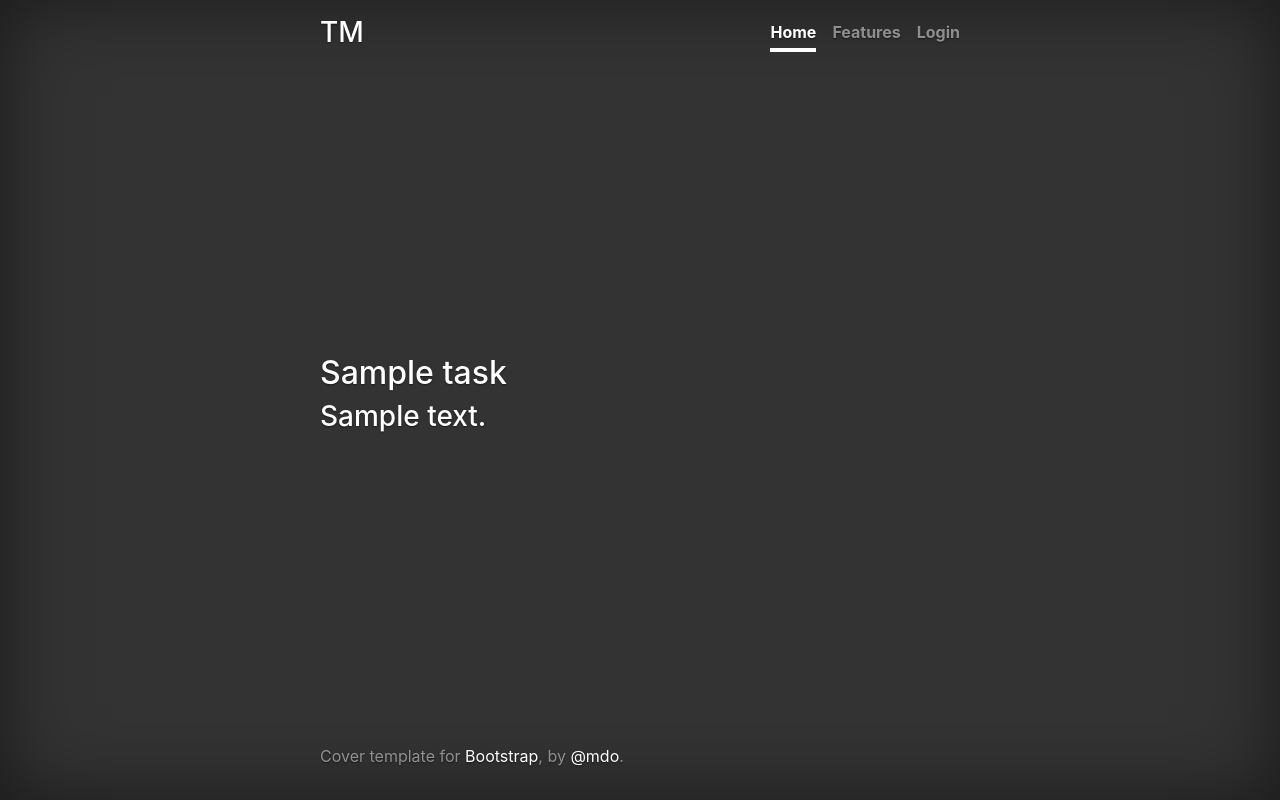
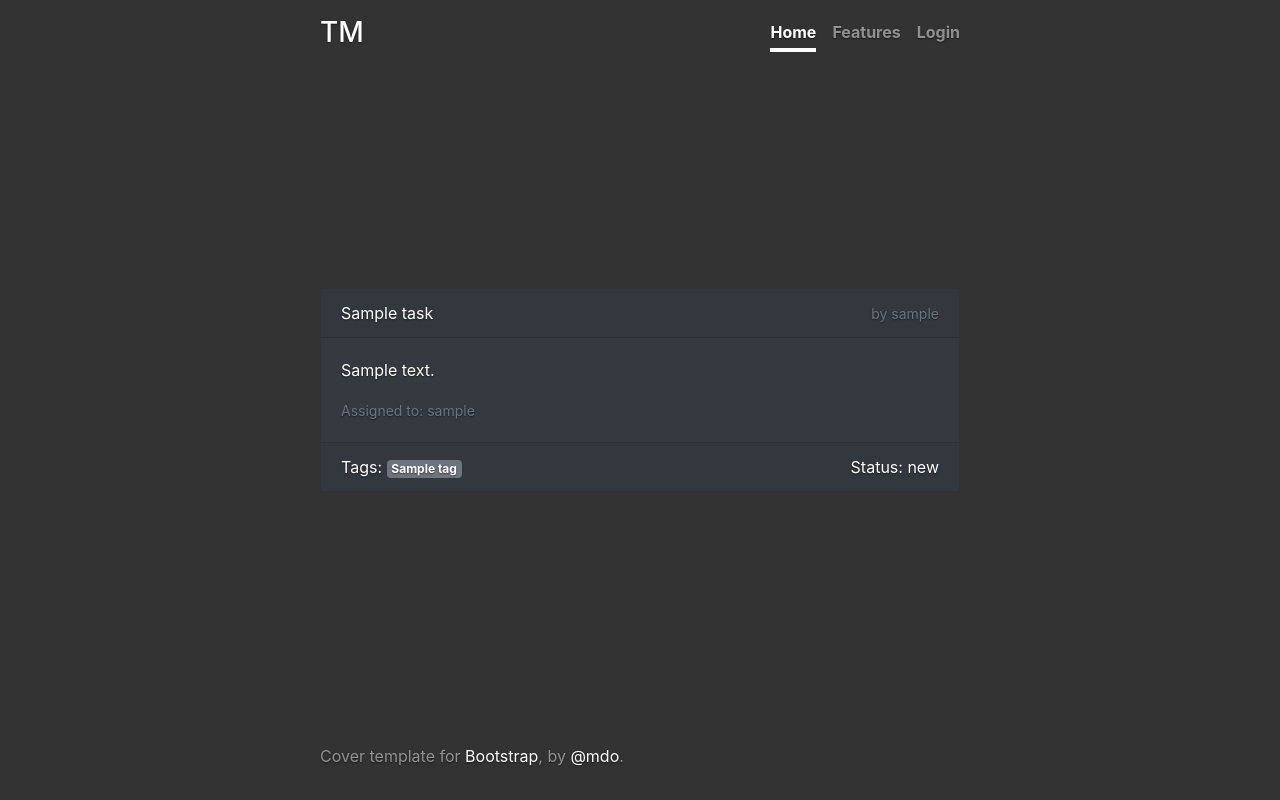
Before and after one commit to altvec/python-project-lvl4, a Django app: page /task/1/ in a window 1280 px wide. Run offline with Django 3.2, Linux system fonts and the light colour scheme; tables that the repository leaves empty hold one stand-in row (values such as "Sample post"); some libraries are stand-ins or nearby versions.

Commit message:
Improved tasks list and task detail templates

```diff
--- a/static/css/base.css
+++ b/static/css/base.css
@@ -35,7 +35,6 @@ body {
   display: flex;
   color: #fff;
   text-shadow: 0 .05rem .1rem rgba(0, 0, 0, .5);
-  box-shadow: inset 0 0 5rem rgba(0, 0, 0, .5);
 }
 
 .cover-container {
--- a/templates/task_detail.html
+++ b/templates/task_detail.html
@@ -3,11 +3,42 @@
 {% block content %}
 
 <main role="main">
-  <h2>{{ task.name }}</h2>
-  <h3>{{ task.description }}</h3>
-  {% if object.creator == user %}
-  <span><a href="{% url 'task-delete' object.id %}">Delete!</a></span>
-  <span><a href="{% url 'task-update' object.id %}">Update!</a></span>
-  {% endif %}
+  <div class="card bg-dark">
+    <div class="card-header">
+      <div class="d-flex">
+        <div class="flex-grow-1 flex-fill">
+          <a href="{% url 'task-detail' task.id %}">{{ task.name }}</a>
+        </div>
+        <div>
+          <small class="text-muted"> by {{ task.creator }}</small>
+        </div>
+      </div>
+    </div>
+    <div class="card-body">
+      <p class="card-text">{{ task.description }}</p>
+      <small class="text-muted">Assigned to: {{ task.assigned_to }}</small>
+    </div>
+    <div class="card-footer">
+      <div class="d-flex">
+        <div class="flex-grow-1 flex-fill">
+          Tags:
+          {% for tag in task.tags.all %}
+          <span class="badge badge-secondary">
+            <a href="#">{{ tag }}</a>
+          </span>
+          {% endfor %}
+        </div>
+        <div>
+          Status: {{ task.status }}
+        </div>
+      </div>
+    </div>
+  </div>
+  <div class="p-2">
+    {% if object.creator == user %}
+    <a class="btn btn-outline-primary" href="{% url 'task-update' object.id %}" role="button">Update</a>
+    <a class="btn btn-outline-danger" href="{% url 'task-delete' object.id %}" role="button">Delete</a>
+    {% endif %}
+  </div>
 </main>
 {% endblock %}
```
Also changed, not shown: templates/home.html (+37 -26 lines).
